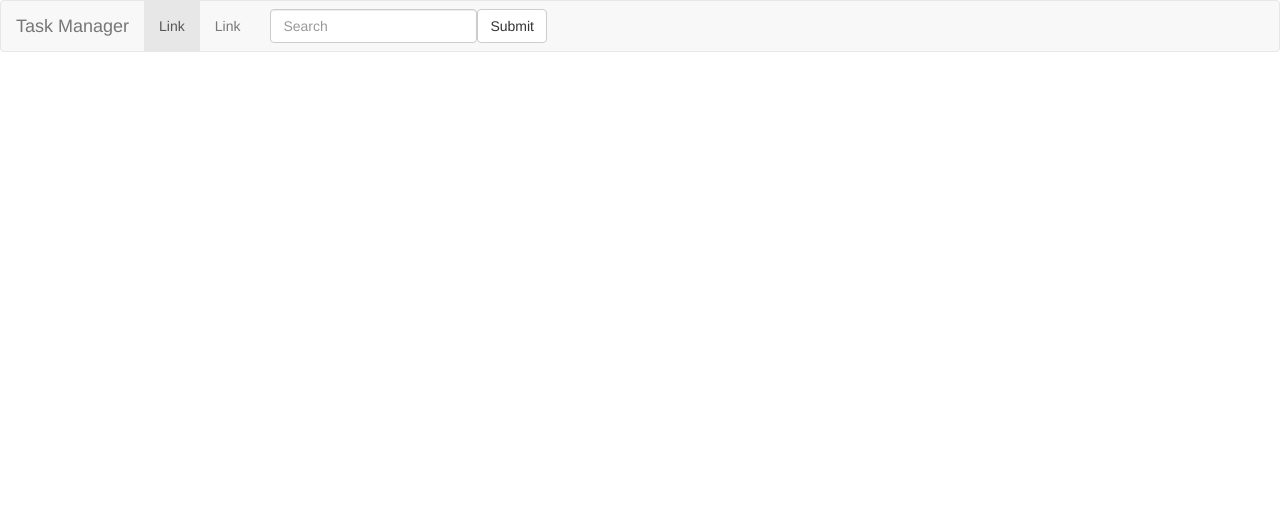
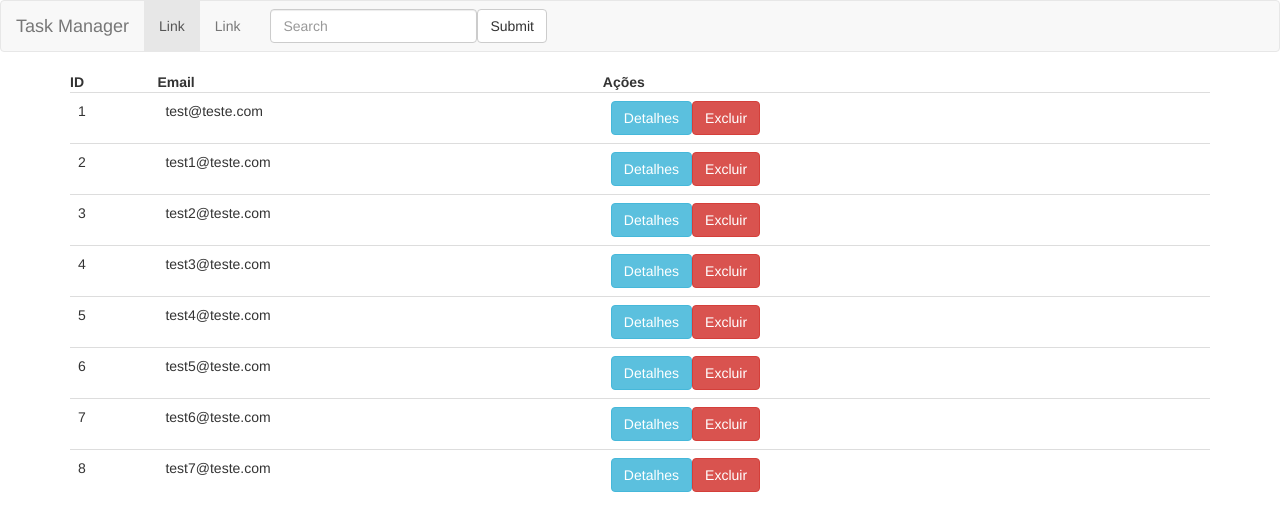
Before and after one commit to arthurxavier/task-manager-api-front, an Angular app: page / in a window 1280 px wide. Shown: the top 530 px of the page. Built offline with nearby package versions, Linux system fonts and the light colour scheme.

Commit message:
Adding tasks component

```diff
--- a/src/app/app.component.html
+++ b/src/app/app.component.html
@@ -1 +1,4 @@
 <navbar></navbar>
+<div class="container">
+  <users></users>
+</div>
--- a/src/app/app.module.ts
+++ b/src/app/app.module.ts
@@ -3,11 +3,13 @@ import { NgModule } from '@angular/core';
 
 import { AppComponent } from './app.component';
 import { NavbarComponent } from "./navbar/navbar.component";
+import { UsersComponent } from "./users/users.component";
 
 @NgModule({
   declarations: [
     AppComponent,
-    NavbarComponent
+    NavbarComponent,
+    UsersComponent
   ],
   imports: [
     BrowserModule
--- /dev/null
+++ b/src/app/users/users.component.html
@@ -0,0 +1,19 @@
+<table class="table">
+  <thead>
+    <th>ID</th>
+    <th>Email</th>
+    <th>Ações</th>
+  </thead>
+  <tbody>
+
+    <tr *ngFor="let user of users">
+      <td>{{user.id}}</td>
+      <td>{{user.email}}</td>
+      <td>
+        <button class="btn btn-info">Detalhes</button>
+        <button class="btn btn-danger">Excluir</button>
+      </td>
+    </tr>
+
+  </tbody>
+</table>
--- /dev/null
+++ b/src/app/users/users.component.ts
@@ -0,0 +1,29 @@
+import { Component, OnInit } from "@angular/core";
+
+const USERS: Array<any> = [
+  { id: 1, email: 'test@teste.com'},
+  { id: 2, email: 'test1@teste.com'},
+  { id: 3, email: 'test2@teste.com'},
+  { id: 4, email: 'test3@teste.com'},
+  { id: 5, email: 'test4@teste.com'},
+  { id: 6, email: 'test5@teste.com'},
+  { id: 7, email: 'test6@teste.com'},
+  { id: 8, email: 'test7@teste.com'},
+
+];
+
+@Component({
+  selector: 'users',
+  templateUrl: './users.component.html'
+})
+export class UsersComponent implements OnInit{
+  public users;
+
+  public constructor(){
+  }
+
+  public ngOnInit(){
+    this.users = USERS;
+  }
+
+}
```
